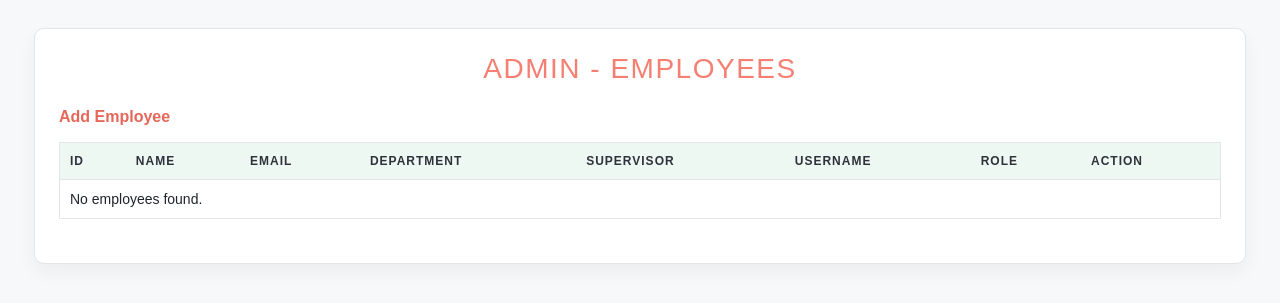
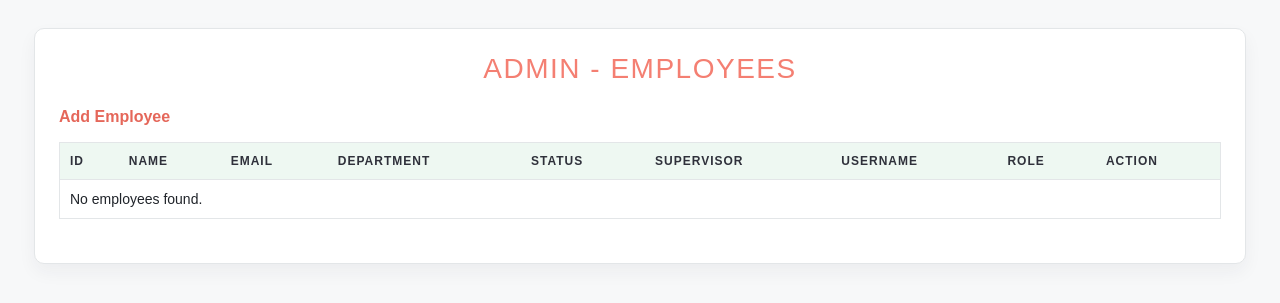
Before and after one commit to gavinczm-bot/hr-system, a Flask app: template templates/admin_employees.html in a window 1280 px wide. Shown: the part 35-338 px from the top of the page. Run offline with Flask 3, Linux system fonts and the light colour scheme; the template is opened without the code that fills it, so the values that code supplies are empty; some libraries are stand-ins or nearby versions.

Commit message:
Add active inactive employee status

```diff
--- a/app.py
+++ b/app.py
@@ -19,6 +19,7 @@ app = Flask(__name__)
 app.secret_key = os.environ.get("SECRET_KEY", "dev_secret_key")
 
 DEPARTMENTS = ["Sales", "Marketing", "Office", "Warehouse"]
+EMPLOYEE_STATUSES = ["Active", "Inactive"]
 
 
 def normalise_department(department):
@@ -65,6 +66,10 @@ def init_db():
 
     cur.execute("ALTER TABLE employee ADD COLUMN IF NOT EXISTS email TEXT")
     cur.execute("ALTER TABLE employee ADD COLUMN IF NOT EXISTS supervisor_id INTEGER")
+    cur.execute("ALTER TABLE employee ADD COLUMN IF NOT EXISTS status TEXT NOT NULL DEFAULT 'Active'")
+    cur.execute("UPDATE employee SET status = 'Active' WHERE status IS NULL OR TRIM(status) = ''")
+    cur.execute("UPDATE employee SET status = 'Active' WHERE LOWER(TRIM(status)) = 'active'")
+    cur.execute("UPDATE employee SET status = 'Inactive' WHERE LOWER(TRIM(status)) = 'inactive'")
 
     cur.execute("UPDATE employee SET department = 'Sales' WHERE LOWER(TRIM(COALESCE(department, ''))) = 'sales'")
     cur.execute("UPDATE employee SET department = 'Marketing' WHERE LOWER(TRIM(COALESCE(department, ''))) = 'marketing'")
@@ -489,7 +494,8 @@ def current_user():
             e.name AS employee_name,
             e.email AS employee_email,
             e.department,
-            e.supervisor_id
+            e.supervisor_id,
+            COALESCE(e.status, 'Active') AS employee_status
         FROM users u
         LEFT JOIN employee e ON e.id = u.employee_id
         WHERE u.id = %s
@@ -541,16 +547,23 @@ def login():
         cur = conn.cursor()
 
         cur.execute("""
-            SELECT *
-            FROM users
-            WHERE username = %s
-              AND password = %s
+            SELECT
+                u.*,
+                COALESCE(e.status, 'Active') AS employee_status
+            FROM users u
+            LEFT JOIN employee e ON e.id = u.employee_id
+            WHERE u.username = %s
+              AND u.password = %s
         """, (username, password))
 
         user = cur.fetchone()
 
         cur.close()
         conn.close()
+
+        if user and user["employee_id"] and user.get("employee_status") == "Inactive":
+            flash("Your account is inactive. Please contact HR or your manager.")
+            return render_template("login.html")
 
         if user:
             session["user_id"] = user["id"]
@@ -1482,6 +1495,7 @@ def admin_employees():
     cur.execute("""
         SELECT
             e.*,
+            COALESCE(e.status, 'Active') AS employee_status,
             s.name AS supervisor_name,
             u.id AS user_id,
             u.username,
@@ -1515,6 +1529,10 @@ def add_employee():
         username = request.form["username"].strip()
         password = request.form["password"]
         role = request.form["role"]
+        employee_status = request.form.get("employee_status", "Active")
+
+        if employee_status not in EMPLOYEE_STATUSES:
+            employee_status = "Active"
 
         if department not in DEPARTMENTS:
             flash("Please select a valid department.")
@@ -1524,10 +1542,10 @@ def add_employee():
 
         try:
             cur.execute("""
-                INSERT INTO employee (name, email, department, supervisor_id)
-                VALUES (%s, %s, %s, %s)
+                INSERT INTO employee (name, email, department, supervisor_id, status)
+                VALUES (%s, %s, %s, %s, %s)
                 RETURNING id
-            """, (name, email, department, supervisor_id))
+            """, (name, email, department, supervisor_id, employee_status))
 
             employee_id = cur.fetchone()["id"]
 
@@ -1551,6 +1569,7 @@ def add_employee():
     cur.execute("""
         SELECT id, name
         FROM employee
+        WHERE COALESCE(status, 'Active') = 'Active'
         ORDER BY name
     """)
 
@@ -1565,6 +1584,7 @@ def add_employee():
         user_account=None,
         supervisors=supervisors,
         departments=DEPARTMENTS,
+        employee_statuses=EMPLOYEE_STATUSES,
         mode="add"
     )
 
@@ -1584,6 +1604,10 @@ def edit_employee(employee_id):
         username = request.form["username"].strip()
         password = request.form.get("password", "")
         role = request.form["role"]
+        employee_status = request.form.get("employee_status", "Active")
+
+        if employee_status not in EMPLOYEE_STATUSES:
+            employee_status = "Active"
 
         if department not in DEPARTMENTS:
             flash("Please select a valid department.")
@@ -1597,9 +1621,10 @@ def edit_employee(employee_id):
                 SET name = %s,
                     email = %s,
                     department = %s,
-                    supervisor_id = %s
+                    supervisor_id = %s,
+                    status = %s
                 WHERE id = %s
-            """, (name, email, department, supervisor_id, employee_id))
+            """, (name, email, department, supervisor_id, employee_status, employee_id))
 
             cur.execute("""
                 SELECT *
@@ -1666,6 +1691,7 @@ def edit_employee(employee_id):
         SELECT id, name
         FROM employee
         WHERE id <> %s
+          AND COALESCE(status, 'Active') = 'Active'
         ORDER BY name
     """, (employee_id,))
 
@@ -1684,6 +1710,7 @@ def edit_employee(employee_id):
         user_account=user_account,
         supervisors=supervisors,
         departments=DEPARTMENTS,
+        employee_statuses=EMPLOYEE_STATUSES,
         mode="edit"
     )
 
--- a/templates/admin_employees.html
+++ b/templates/admin_employees.html
@@ -14,6 +14,7 @@
         <th>Name</th>
         <th>Email</th>
         <th>Department</th>
+        <th>Status</th>
         <th>Supervisor</th>
         <th>Username</th>
         <th>Role</th>
@@ -26,6 +27,7 @@
         <td data-label="Name">{{ e.name }}</td>
         <td data-label="Email">{{ e.email or '' }}</td>
         <td data-label="Department">{{ e.department or '' }}</td>
+        <td data-label="Status"><span class="status">{{ e.employee_status or e.status or 'Active' }}</span></td>
         <td data-label="Supervisor">{{ e.supervisor_name or '' }}</td>
         <td data-label="Username">{{ e.username or '' }}</td>
         <td data-label="Role">{{ e.role or '' }}</td>
@@ -35,7 +37,7 @@
     </tr>
     {% else %}
     <tr>
-        <td colspan="8">No employees found.</td>
+        <td colspan="9">No employees found.</td>
     </tr>
     {% endfor %}
 </table>
```
Also changed, not shown: templates/employee_form.html (+18 -0 lines).
